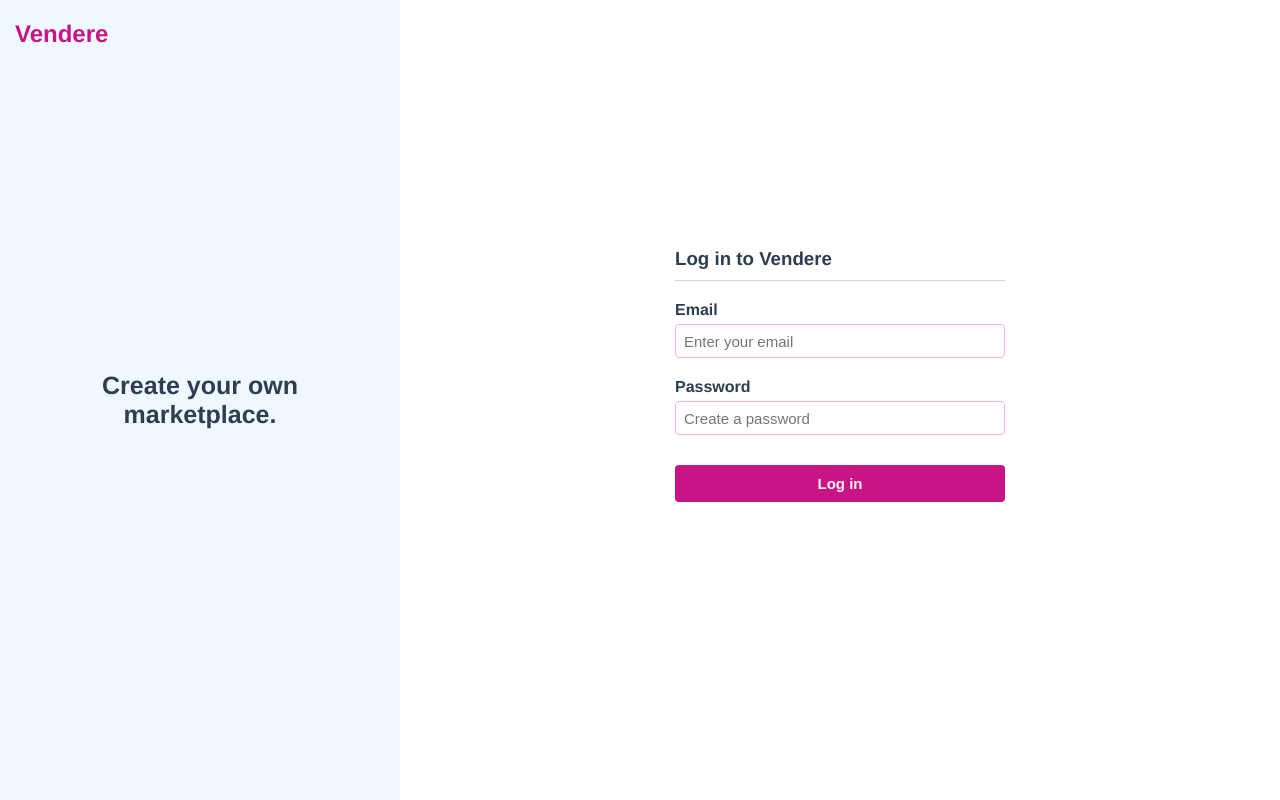
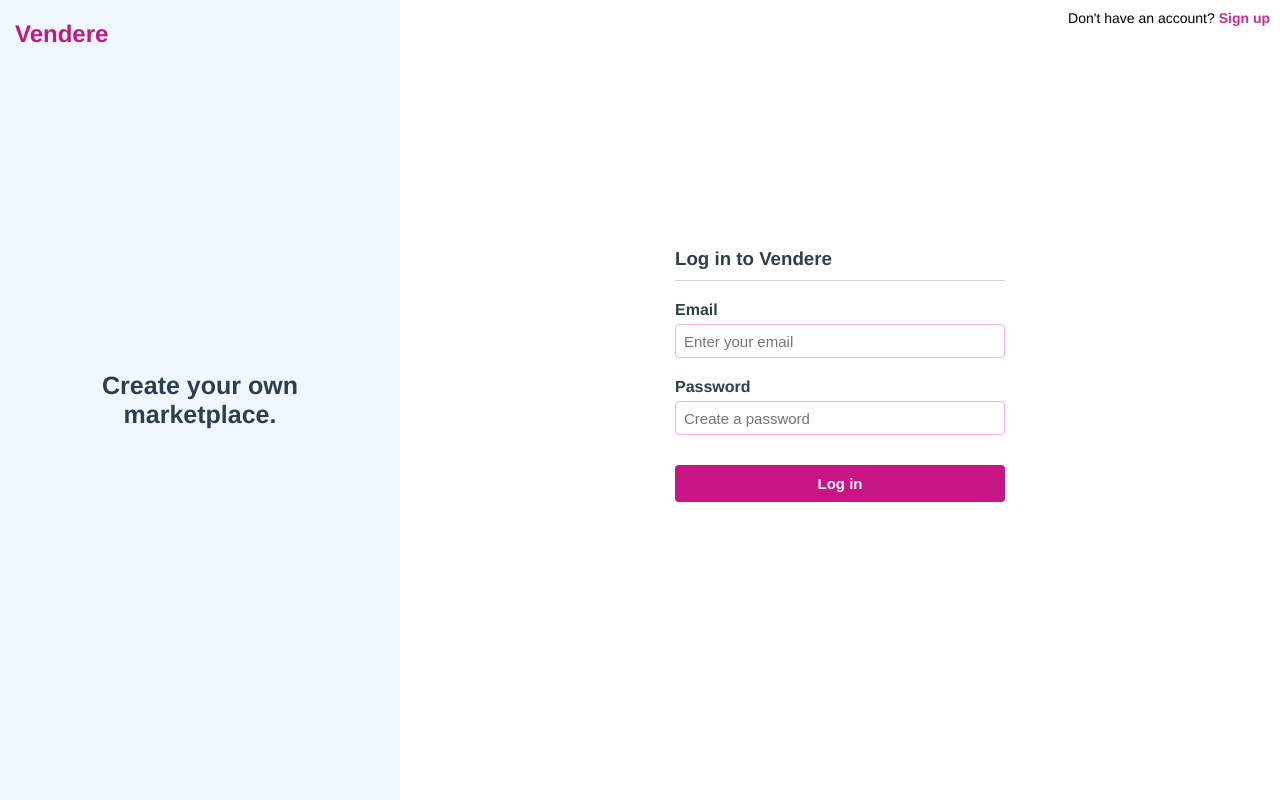
Before and after one commit to developeers/vendere, a Vue app: page /login in a window 1280 px wide. Built offline with nearby package versions, Linux system fonts and the light colour scheme; no server answers; what vuex-module-decorators would draw is missing.

Commit message:
Add redirect links between login & signup pages

```diff
--- a/src/views/auth/LoginComponent.vue
+++ b/src/views/auth/LoginComponent.vue
@@ -1,5 +1,11 @@
 <template>
   <div class="login-container">
+    <p class="redirect-signup">
+      Don't have an account?
+      <router-link :to="{ name: 'SignUp' }" class="redirect-signup-link"
+        >Sign up</router-link
+      >
+    </p>
     <app-motto></app-motto>
     <div class="login-form">
       <router-link :to="{ name: 'home' }" class="app-name-auth-form"
@@ -106,4 +112,20 @@ export default defineComponent({
 
 <style scoped>
 @import "@/assets/css/auth.css";
+.login-container {
+  position: relative;
+}
+.redirect-signup {
+  position: absolute;
+  top: 10px;
+  right: 10px;
+  font-size: 14px;
+  color: black;
+}
+.redirect-signup-link {
+  font-weight: bold;
+  text-decoration: none;
+  color: mediumvioletred;
+  opacity: 0.9;
+}
 </style>
--- a/src/views/auth/SignUp.vue
+++ b/src/views/auth/SignUp.vue
@@ -40,8 +40,8 @@
         Sign up
       </button>
       <p class="redirect-login">
-        Already have an account ?
-        <router-link :to="{ name: 'Login' }" class="redirect-login-button"
+        Already have an account?
+        <router-link :to="{ name: 'Login' }" class="redirect-login-link"
           >Login
         </router-link>
       </p>
@@ -144,14 +144,12 @@ export default defineComponent({
 @import "@/assets/css/auth.css";
 .redirect-login {
   text-align: right;
-  font-size: 13px;
+  font-size: 14px;
+}
+.redirect-login-link {
   font-weight: bold;
-  opacity: 0.7;
-  font-style: italic;
-}
-.redirect-login-button {
   text-decoration: none;
-  font-style: normal;
   color: mediumvioletred;
+  opacity: 0.9;
 }
 </style>
```
